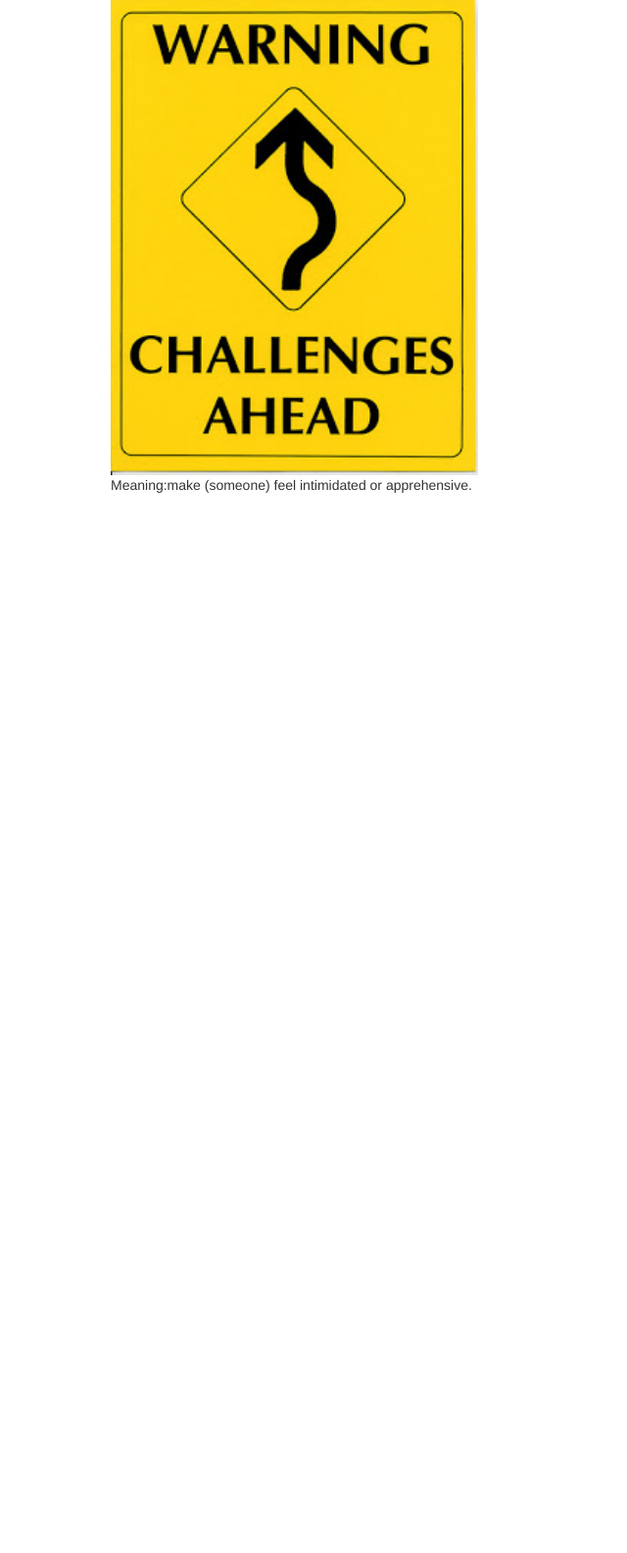
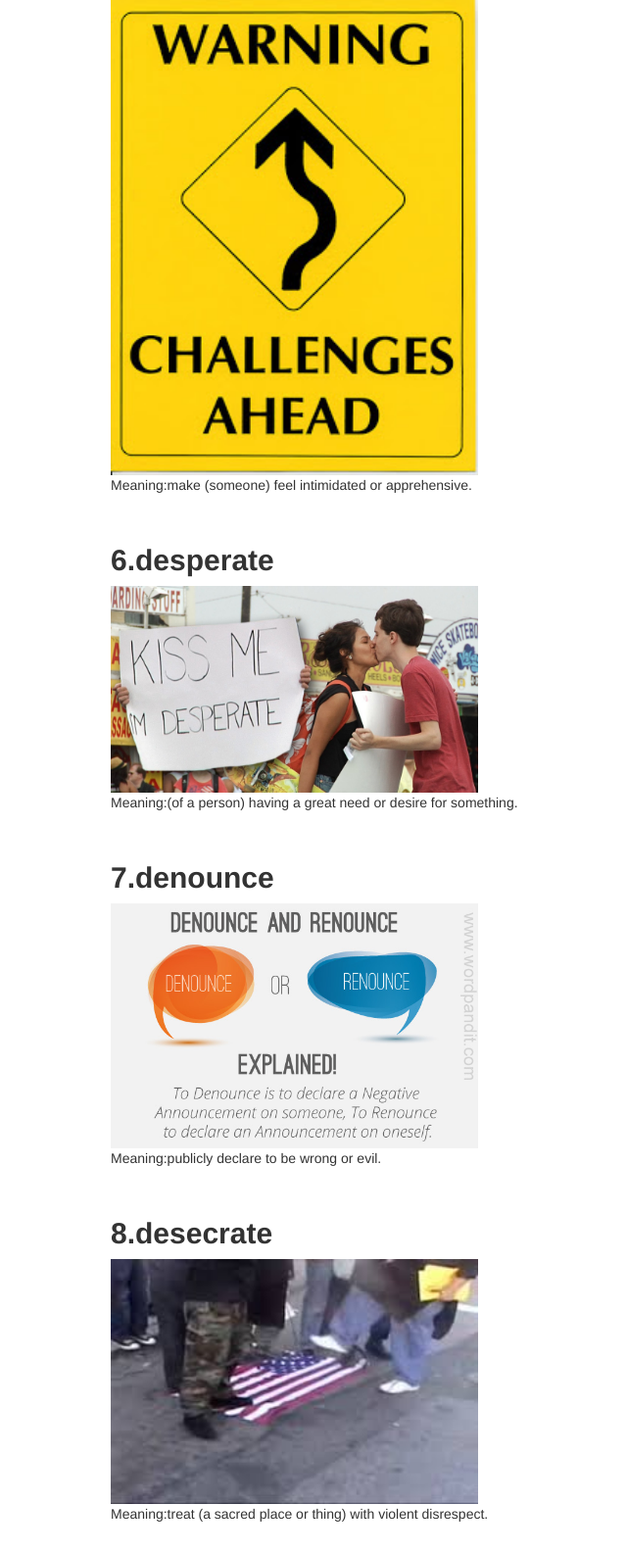
Before and after one commit to smilekani/grewords, a PHP site: page /kani/grewords/letterd.php in a window 1280 px wide. Shown: the part 2120-3705 px from the top of the page at 98% size, without its empty margins (152-792 px from the left). Before the commit the page ends 2623 px from the top, so only its background shows below. Run offline with PHP 8.4, Linux system fonts and the light colour scheme.

Commit message:
New additions

```diff
--- a/grewords/letterb.php
+++ b/grewords/letterb.php
@@ -49,6 +49,9 @@
 	  <h2><b>12.barges</b></h2>
 	  <img src="images/barges.jpg" alt="barges" style="width:50%">
 	  <p>Meaning:a long flat-bottomed boat for carrying freight on canals and rivers, either under its own power or towed by another.</p>
+  	  <h2><b>13.besotted</b></h2>
+	  <img src="images/besotted.jpg" alt="besotted" style="width:50%">
+	  <p>Meaning:a stupid or careless mistake.</p>
 <!-- 	 <div class="row">
 	  <div class="col-sm-2">
 	  <form action="javabasic.php" method="post">
--- a/grewords/letterd.php
+++ b/grewords/letterd.php
@@ -28,6 +28,15 @@
       <h2><b>5.daunt</b></h2>
 	  <img src="images/daunt.jpg" alt="daunt" style="width:50%">
       <p>Meaning:make (someone) feel intimidated or apprehensive.</p><br>
+      <h2><b>6.desperate</b></h2>
+	  <img src="images/desperate.jpg" alt="desperate" style="width:50%">
+      <p>Meaning:(of a person) having a great need or desire for something.</p><br>
+      <h2><b>7.denounce</b></h2>
+	  <img src="images/denounce.jpg" alt="denounce" style="width:50%">
+      <p>Meaning:publicly declare to be wrong or evil.</p><br>
+      <h2><b>8.desecrate</b></h2>
+	  <img src="images/desecrate.jpg" alt="desecrate" style="width:50%">
+      <p>Meaning:treat (a sacred place or thing) with violent disrespect.</p><br>
 
 
 <!-- 	 <div class="row">
--- a/grewords/letterf.php
+++ b/grewords/letterf.php
@@ -19,6 +19,9 @@
 	  <h2><b>2.Fraught</b></h2>
 	  <img src="images/fraught.jpg" alt="Fraught" style="width:50%">
       <p>Meaning:(of a situation or course of action) filled with (something undesirable).</p><br>
+      <h2><b>3.fickle</b></h2>
+	  <img src="images/fickle.gif" alt="fickle" style="width:50%">
+      <p>Meaning:changing frequently, especially as regards one's loyalties or affections.</p><br>
 
 <!-- 	 <div class="row">
 	  <div class="col-sm-2">
--- a/grewords/letterg.php
+++ b/grewords/letterg.php
@@ -19,6 +19,9 @@
       <h2><b>2.gaffe</b></h2>
 	  <img src="images/gaffe.jpg" alt="gaffe" style="width:50%">
       <p>Meaning:an unintentional act or remark causing embarrassment to its originator; a blunder.</p><br>
+      <h2><b>3.gratification</b></h2>
+	  <img src="images/gratification.jpg" alt="gratification" style="width:50%">
+      <p>Meaning:pleasure, especially when gained from the satisfaction of a desire.</p><br>
 <!-- 	 <div class="row">
 	  <div class="col-sm-2">
 	  <form action="javabasic.php" method="post">
--- a/grewords/letteri.php
+++ b/grewords/letteri.php
@@ -19,6 +19,9 @@
       <h2><b>2.illustrator</b></h2>
 	  <img src="images/illustrator.jpg" alt="illustrator" style="width:50%">
       <p>Meaning:a person who draws or creates pictures for magazines, books, advertising, etc.</p><br>
+      <h2><b>3.intact</b></h2>
+	  <img src="images/intact.jpg" alt="intact" style="width:50%">
+      <p>Meaning:not damaged or impaired in any way; complete.</p><br>
 
 <!-- 	 <div class="row">
 	  <div class="col-sm-2">
--- a/grewords/letterp.php
+++ b/grewords/letterp.php
@@ -32,6 +32,10 @@
 	  <h2><b>6.provocative</b></h2>
 	  <img src="images/provocative.jpg" alt="provocative" style="width:50%">
       <p>Meaning:causing anger or another strong reaction, especially deliberately.</p><br>
+  	  <h2><b>7.pitfall</b></h2>
+	  <img src="images/pitfall.jpg" alt="pitfall" style="width:50%">
+      <p>Meaning:a hidden or unsuspected danger or difficulty.</p><br>
+
 
 <!-- 	 <div class="row">
 	  <div class="col-sm-2">
--- a/grewords/letterr.php
+++ b/grewords/letterr.php
@@ -16,6 +16,10 @@
 	  <h2><b>1.regret</b></h2>
 	  <img src="images/regret.jpg" alt="regret" style="width:50%">
       <p>Meaning:feel sad, repentant, or disappointed over (something that one has done or failed to do).</p><br>
+	  <h2><b>2.receptors</b></h2>
+	  <img src="images/receptors.jpg" alt="receptors" style="width:50%">
+      <p>Meaning:an organ or cell able to respond to light, heat, or other external stimulus and transmit a signal to a sensory nerve.</p><br>
+
 
 <!-- 	 <div class="row">
 	  <div class="col-sm-2">
--- a/grewords/letters.php
+++ b/grewords/letters.php
@@ -25,9 +25,12 @@
       <h2><b>4.souvenir</b></h2>
 	  <img src="images/souvenir.jpg" alt="souvenir" style="width:50%">
       <p>Meaning:a thing that is kept as a reminder of a person, place, or event.</p><br>
-      <h2><b>4.scoop</b></h2>
+      <h2><b>5.scoop</b></h2>
 	  <img src="images/scoop.jpg" alt="scoop" style="width:50%">
       <p>Meaning:pick up and move (something) with a scoop.</p><br>
+      <h2><b>6.solicitous</b></h2>
+	  <img src="images/solicitous.jpg" alt="solicitous" style="width:50%">
+      <p>Meaning:characterized by or showing interest or concern.</p><br>
 <!-- 	 <div class="row">
 	  <div class="col-sm-2">
 	  <form action="javabasic.php" method="post">
```
Also changed, not shown: grewords/images/besotted.jpg (added), grewords/images/denounce.jpg (added), grewords/images/desecrate.jpg (added), grewords/images/desperate.jpg (added), grewords/images/fickle.gif (added), grewords/images/solicitous.jpg (added).
